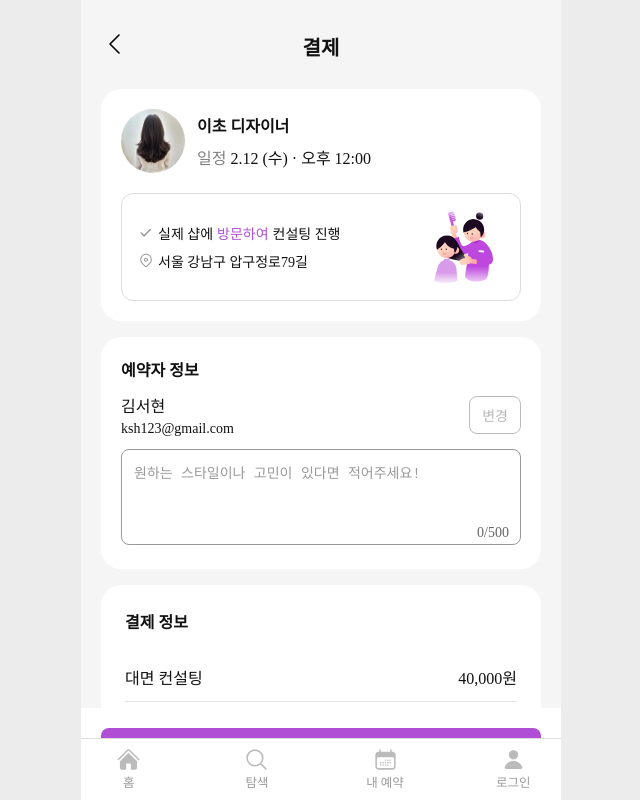
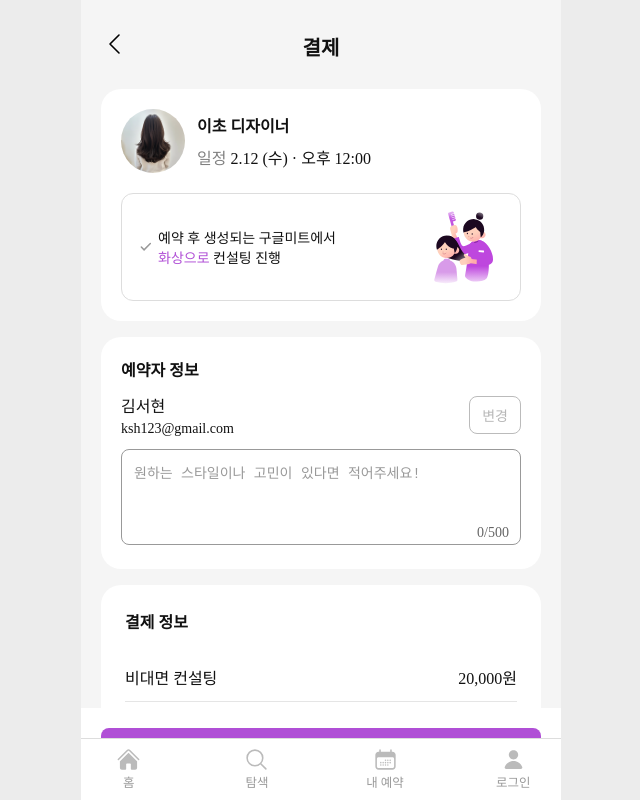
Before and after one commit to Blaybus-Hackathon-Team4/Hackathon-FE, a React (Vite) app: page /payment/1 in a window 1280 px wide. Shown: the whole page, without its empty margins (319-959 px from the left). Built offline with nearby package versions, Linux system fonts and the light colour scheme; no server answers; the HTML template or start-up script is replaced by a standard one.

Commit message:
[update] 대면/비대면 ui 구분

```diff
--- a/src/pages/confirmation/ConfirmationPage.tsx
+++ b/src/pages/confirmation/ConfirmationPage.tsx
@@ -3,18 +3,23 @@ import styled from "styled-components";
 import CompleteHeader from "./components/CompleteHeader";
 import ReservationInfo from "./components/ReservationInfo";
 import ButtonGroup from "./components/ButtonGroup";
-import { useParams } from "react-router";
+import { useLocation, useParams } from "react-router";
 import SuccessMessageKakaoPay from "./components/SuccessMessageKakaoPay";
 import SuccessMessageBankTransfer from "./components/SuccessMessageBankTransfer";
+import { ISelectedInfo } from "../payment/PaymentPage";
 
 const ConfirmationPage: React.FC = () => {
   const { method } = useParams();
+  const location = useLocation();
+  const selectedInfo: ISelectedInfo = { ...location.state };
+  console.log(selectedInfo);
+
   return (
     <Container>
       <CompleteHeader />
       {method === "kakaopay" && <SuccessMessageKakaoPay />}
       {method === "bank" && <SuccessMessageBankTransfer />}
-      <ReservationInfo />
+      <ReservationInfo selectedInfo={selectedInfo} />
 
       <ButtonGroup />
     </Container>
--- a/src/pages/confirmation/components/ReservationInfo.tsx
+++ b/src/pages/confirmation/components/ReservationInfo.tsx
@@ -1,7 +1,12 @@
 import React from "react";
 import styled from "styled-components";
+import { ISelectedInfo } from "../../payment/PaymentPage";
 
-const ReservationInfo: React.FC = () => {
+interface ReservationInfoProps {
+  selectedInfo: ISelectedInfo;
+}
+
+const ReservationInfo: React.FC<ReservationInfoProps> = ({ selectedInfo }) => {
   return (
     <Container>
       <Card>
@@ -17,6 +22,12 @@ const ReservationInfo: React.FC = () => {
           <Text>가격</Text>
           <Text>20,000원</Text>
         </InfoRow>
+        {selectedInfo.selectedProcess === "대면" ? (
+          <InfoRow>
+            <Text>대면</Text>
+            <Text>서울 강남구 압구정로79길</Text>
+          </InfoRow>
+        ) : (
           <InfoRow>
             <Text>비대면</Text>
             <GoogleMeetsLink
@@ -27,6 +38,7 @@ const ReservationInfo: React.FC = () => {
               구글 미트 링크
             </GoogleMeetsLink>
           </InfoRow>
+        )}
       </Card>
       <Divider />
       <Card>
--- a/src/pages/payment/PaymentPage.tsx
+++ b/src/pages/payment/PaymentPage.tsx
@@ -51,15 +51,19 @@ const PaymentPage: React.FC = () => {
   return (
     <Container>
       <Header />
-      <ReservationInfo />
+      <ReservationInfo selectedInfo={selectedInfo} />
       <UserInfo setReservationInfo={setReservationInfo} />
-      <PaymentDetails />
+      <PaymentDetails selectedInfo={selectedInfo} />
       <PaymentMethod
         selectedMethod={selectedMethod}
         setSelectedMethod={setSelectedMethod}
       />
       <PrivacyAgreement />
-      <ConfirmButton selectedMethod={selectedMethod} />
+      <ConfirmButton
+        selectedMethod={selectedMethod}
+        reservationInfo={reservationInfo}
+        selectedInfo={selectedInfo}
+      />
     </Container>
   );
 };
--- a/src/pages/payment/components/PaymentDetails.tsx
+++ b/src/pages/payment/components/PaymentDetails.tsx
@@ -1,5 +1,36 @@
 import React from "react";
 import styled from "styled-components";
+import { ISelectedInfo } from "../PaymentPage";
+
+interface ReservationInfoProps {
+  selectedInfo: ISelectedInfo;
+}
+const PaymentDetails: React.FC<ReservationInfoProps> = ({ selectedInfo }) => {
+  return (
+    <Card>
+      <Title>결제 정보</Title>
+      {selectedInfo.selectedProcess === "대면" ? (
+        <Row>
+          <span>대면 컨설팅</span>
+          <span>30,000원</span>
+        </Row>
+      ) : (
+        <Row>
+          <span>비대면 컨설팅</span>
+          <span>20,000원</span>
+        </Row>
+      )}
+
+      <Divider></Divider>
+      <Row>
+        <strong>결제 금액</strong>
+        <strong>40,000원</strong>
+      </Row>
+    </Card>
+  );
+};
+
+export default PaymentDetails;
 
 const Card = styled.div`
   background: white;
@@ -26,22 +57,3 @@ const Divider = styled.div`
   height: 1px;
   border-bottom: 1px solid rgba(0, 0, 0, 0.1);
 `;
-
-const PaymentDetails: React.FC = () => {
-  return (
-    <Card>
-      <Title>결제 정보</Title>
-      <Row>
-        <span>대면 컨설팅</span>
-        <span>40,000원</span>
-      </Row>
-      <Divider></Divider>
-      <Row>
-        <strong>결제 금액</strong>
-        <strong>40,000원</strong>
-      </Row>
-    </Card>
-  );
-};
-
-export default PaymentDetails;
--- a/src/pages/payment/components/ReservationInfo.tsx
+++ b/src/pages/payment/components/ReservationInfo.tsx
@@ -9,8 +9,12 @@ import DesignerImage from "../../../assets/images/TrendingStyle2.png";
 
 import CheckIcon from "../../../assets/icons/check-gray-icon.svg";
 import LocationIcon from "../../../assets/icons/location-gray-icon.svg";
+import { ISelectedInfo } from "../PaymentPage";
 
-const ReservationInfo: React.FC = () => {
+interface ReservationInfoProps {
+  selectedInfo: ISelectedInfo;
+}
+const ReservationInfo: React.FC<ReservationInfoProps> = ({ selectedInfo }) => {
   return (
     <Card>
       <Profile>
@@ -23,15 +27,32 @@ const ReservationInfo: React.FC = () => {
         </InfoConainer>
       </Profile>
       <InfoBox>
+        {selectedInfo.selectedProcess === "대면" ? (
           <InfoConainer>
             <Info>
               <Icon src={CheckIcon} alt="check" />
               실제 샵에 <Purple>방문하여</Purple> 컨설팅 진행
             </Info>
             <Info>
-            <Icon src={LocationIcon} alt="location" /> 서울 강남구 압구정로79길
+              <Icon src={LocationIcon} alt="location" /> 서울 강남구
+              압구정로79길
             </Info>
           </InfoConainer>
+        ) : (
+          <InfoConainer>
+            <Info>
+              <Icon src={CheckIcon} alt="check" />
+              <div>
+                {" "}
+                <Text>예약 후 생성되는 구글미트에서</Text>
+                <Text>
+                  <Purple>화상으로</Purple> 컨설팅 진행
+                </Text>
+              </div>
+            </Info>
+          </InfoConainer>
+        )}
+
         <ShopImage src={faceTofaceImage} alt="샵" />
       </InfoBox>
     </Card>
@@ -39,7 +60,7 @@ const ReservationInfo: React.FC = () => {
 };
 
 export default ReservationInfo;
-
+const Text = styled.p``;
 const Card = styled.div`
   background: white;
   padding: 20px;
```
Lines whose indentation alone changed are shown as unchanged.
